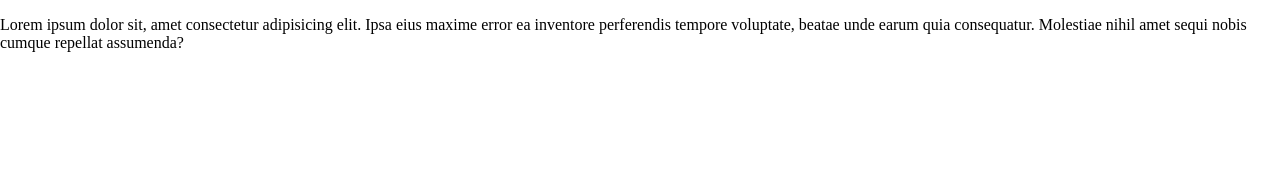
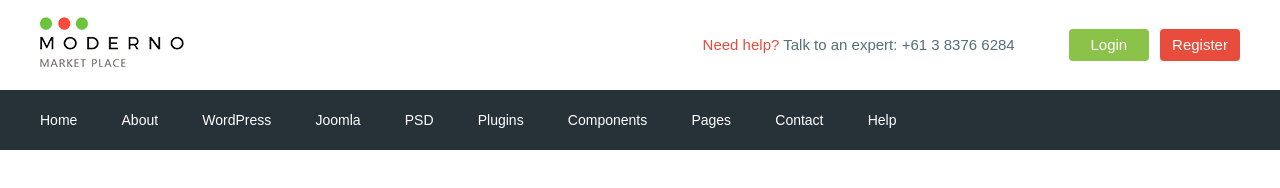
Before and after one commit to dmytrenkoyurii/Moderno_marketplace, a website: page app/index.html in a window 1280 px wide. Drawn offline with nearby package versions, Linux system fonts and the light colour scheme; files that its build step writes are made by us from their sources.

Commit message:
added header

```diff
--- a/app/index.html
+++ b/app/index.html
@@ -5,17 +5,98 @@
     <meta charset="UTF-8">
     <meta name="viewport" content="width=device-width, initial-scale=1.0">
     <meta http-equiv="X-UA-Compatible" content="ie=edge">
-    <title>Document</title>
+    <title>Moderno</title>
+    <link href="https://fonts.googleapis.com/css?family=Roboto:500,700&display=swap" rel="stylesheet">
+
     <link rel="stylesheet" href="css/libs.min.css">
     <link rel="stylesheet" href="css/style.min.css">
 </head>
 
 <body>
 
+    <header class="header">
 
-    <p>
-        Lorem ipsum dolor sit, amet consectetur adipisicing elit. Ipsa eius maxime error ea inventore perferendis tempore voluptate, beatae unde earum quia consequatur. Molestiae nihil amet sequi nobis cumque repellat assumenda?
-    </p>
+        <div class="header__top">
+            <div class="container">
+                <div class="header__top-inner">
+                    <div class="header__logo">
+                        <a href="#">
+                            <img src="images/logo.png" alt="">
+                        </a>
+                    </div>
+                    <div class="header__text">
+                        <a href="#"><span>Need help?</span></a> Talk to an expert:
+                        <a class="header__phone" href="tel:61383766284">+61 3 8376 6284</a>
+                    </div>
+                    <div class="header__box">
+                        <a class="basket" href="#"></a>
+                        <a class="header__btn header__btn-login" href="#">Login</a>
+                        <a class="header__btn header__btn-register" href="#">Register</a>
+                    </div>
+                </div>
+            </div>
+        </div>
+        <div class="header__menu">
+            <div class="container">
+                <nav class="menu">
+                    <ul class="menu__list">
+                        <li>
+                            <a href="#">
+                                Home
+                            </a>
+                        </li>
+                        <li>
+                            <a href="#">
+                                About
+                            </a>
+                        </li>
+                        <li>
+                            <a href="#">
+                                WordPress
+                            </a>
+                        </li>
+                        <li>
+                            <a href="#">
+                                Joomla
+                            </a>
+                        </li>
+                        <li>
+                            <a href="#">
+                                PSD
+                            </a>
+                        </li>
+                        <li>
+                            <a href="#">
+                                Plugins
+                            </a>
+                        </li>
+                        <li>
+                            <a href="#">
+                                Components
+                            </a>
+                        </li>
+                        <li>
+                            <a href="#">
+                                Pages
+                            </a>
+                        </li>
+                        <li>
+                            <a href="#">
+                                Contact
+                            </a>
+                        </li>
+                        <li>
+                            <a href="#">
+                                Help
+                            </a>
+                        </li>
+                    </ul>
+                </nav>
+            </div>
+        </div>
+
+    </header>
+
 
     <!-- Підключення JQuery  -->
     <script src="https://ajax.googleapis.com/ajax/libs/jquery/3.4.1/jquery.min.js"></script>
--- /dev/null
+++ b/app/scss/_fonts.scss
@@ -0,0 +1,6 @@
+@font-face {
+    font-family: 'Roboto-Regular', sans-serif;
+    src: url('../fonts/Roboto-Regular.woff2') format('woff2'), url('../fonts/Roboto-Regular.woff') format('woff');
+    font-weight: 400;
+    font-display: swap;
+}
--- /dev/null
+++ b/app/scss/_global.scss
@@ -0,0 +1,36 @@
+*,
+*::before,
+*::after {
+    box-sizing: inherit;
+}
+
+.box {
+    display: flex;
+}
+
+a {
+    display: inline-block;
+    text-decoration: none;
+    color: $text;
+}
+
+ul,
+li {
+    margin: 0;
+    padding: 0;
+    list-style: none;
+}
+
+body {
+    font-family: 'Roboto-Regular', sans-serif;
+    font-weight: 400;
+    font-size: 15px;
+    line-height: 24px;
+    color: $text;
+}
+
+.container {
+    max-width: 1200px;
+    margin: 0 auto;
+    padding: 0 15px;
+}
--- /dev/null
+++ b/app/scss/_vars.scss
@@ -0,0 +1,4 @@
+$text: #546e7a;
+$red: #e74c3c;
+$green: #8bc34a;
+$bg: #263238;
--- a/app/scss/style.scss
+++ b/app/scss/style.scss
@@ -1,13 +1,59 @@
-html {
-    box-sizing: border-box;
+@import 'vars';
+@import 'global';
+@import 'fonts';
+.header__top-inner {
+    display: flex;
+    justify-content: space-between;
+    height: 90px;
+    align-items: center;
 }
 
-*,
-*::before,
-*::after {
-    box-sizing: inherit;
+.header__text {
+    margin-left: auto;
+    margin-right: 50px;
+    span {
+        color: $red;
+    }
 }
 
-.box {
+.header__btn {
+    padding: 4px;
+    width: 72px;
+    border-radius: 4px;
+    text-align: center;
+    color: white;
+    font-style: 12px;
+}
+
+.header__btn-login {
+    background-color: $green;
+}
+
+.header__btn-register {
+    background-color: $red;
+    margin-left: 7px;
+}
+
+.header__menu {
+    background-color: $bg;
+    height: 60px;
+}
+
+.menu {
     display: flex;
+    align-items: center;
+    height: 60px;
 }
+
+.menu__list {
+    li {
+        display: inline-block;
+        &+li {
+            margin-left: 40px;
+        }
+    }
+    a {
+        color: white;
+        font-size: 14px;
+    }
+}
--- a/gulpfile.js
+++ b/gulpfile.js
@@ -8,7 +8,7 @@ let gulp = require('gulp'),
     cssmin = require('gulp-cssmin');
 
 gulp.task('sass', function() {
-    return gulp.src('app/scss/style.scss')
+    return gulp.src('app/scss/**/*.scss')
         .pipe(sass({ outputStyle: 'compressed' }))
         .pipe(rename({ suffix: '.min' }))
         .pipe(autoprefixer({
@@ -58,7 +58,7 @@ gulp.task('browser-sync', function() {
 });
 
 gulp.task('watch', function() {
-    gulp.watch('app/scss/style.scss', gulp.parallel('sass'))
+    gulp.watch('app/scss/**/*.scss', gulp.parallel('sass'))
     gulp.watch('app/*.html', gulp.parallel('html'))
     gulp.watch('app/js/*.js', gulp.parallel('js'))
 });
```
Also changed, not shown: app/fonts/Roboto-Regular.woff (added), app/fonts/Roboto-Regular.woff2 (added), app/images/logo.png (added).
